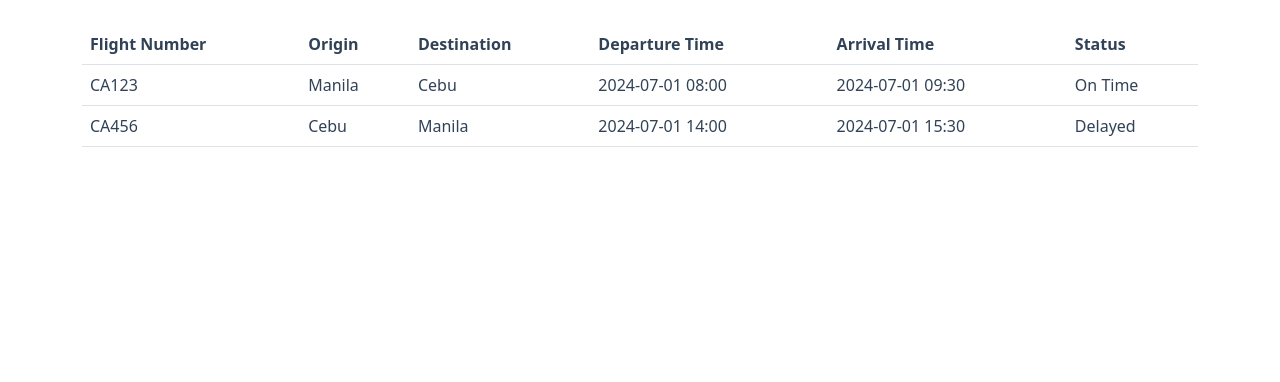
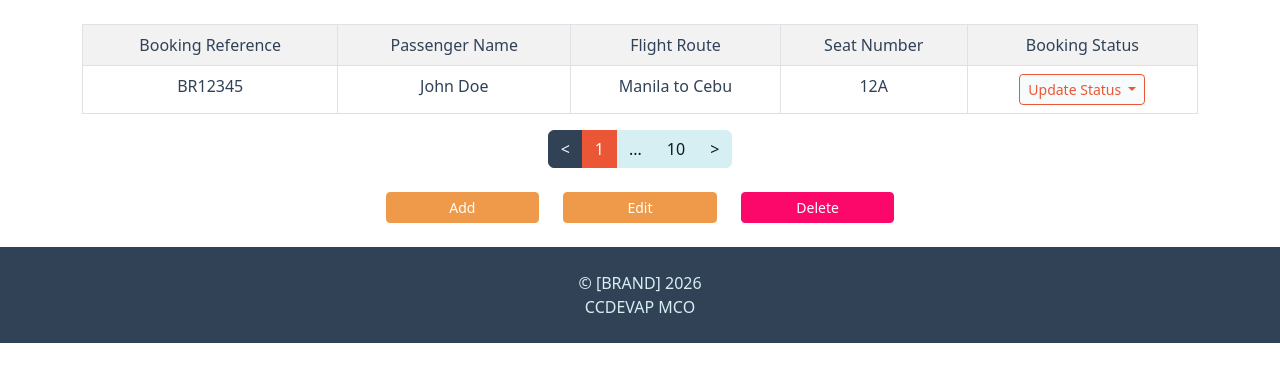
Before and after one commit to recursively-atomic/ccdevap-mco, a web app: file views/admin/admin-reservations.html in a window 1280 px wide. Shown: the part 194-576 px from the top of the page. Run offline with its HTML, style and script files only (its server is not run), Linux system fonts and the light colour scheme.

Commit message:
modified:   views/admin/admin-flights.html modified:   views/admin/admin-reservations.html

```diff
--- a/views/admin/admin-reservations.html
+++ b/views/admin/admin-reservations.html
@@ -86,41 +86,153 @@
             </ul>
         </div>
     </nav>
+
     <!-- HEADER -->
     <header class="card align-items-center p-3 mb-4 text-white bg-primary-accent rounded-0">
         <h1>Reservation Management</h1>
     </header>
 
+    <!--RESERVATION TABLE-->
     <div class="container">
-<table class="table">
+        <table class="table table-striped table-bordered text-center">
+            <tr>
+                <td>Booking Reference</td>
+                <td>Passenger Name</td>
+                <td>Flight Route</td>
+                <td>Seat Number</td>
+                <td>Booking Status</td>
+            </tr>
+            <tr>
+                <td>BR12345</td>
+                <td>John Doe</td>
+                <td>Manila to Cebu</td>
+                <td>12A</td>
+                <td>
+                    <div class="dropdown d-inline">
+                        <button class="btn btn-sm btn-white btn-outline-primary dropdown-toggle align=right" data-bs-toggle="dropdown">
+                            Update Status
+                        </button>
+                        <ul class="dropdown-menu">
+                            <li><a class="dropdown-item" href="#">Confirmed</a></li>
+                            <li><a class="dropdown-item" href="#">Cancelled</a></li>
+                            <li><a class="dropdown-item" href="#">Pending</a></li>
+                        </ul>
+                </td>
+            </tr>
+        </table>
+    </div>
 
-<tr>
-        <th>Flight Number</th>
-        <th>Origin</th>
-        <th>Destination</th>
-        <th>Departure Time</th>
-        <th>Arrival Time</th>
-        <th>Status</th>
-</tr>
-<tr>
-    <td>CA123</td>
-    <td>Manila</td>
-    <td>Cebu</td>
-    <td>2024-07-01 08:00</td>
-    <td>2024-07-01 09:30</td>
-    <td>On Time</td>
-</tr>
-<tr>
-    <td>CA456</td>
-    <td>Cebu</td>
-    <td>Manila</td>
-    <td>2024-07-01 14:00</td>
-    <td>2024-07-01 15:30</td>
-    <td>Delayed</td>
-</table>
-</div>
+    <!--PAGINATION-->
+    <div class="card-footer d-flex justify-content-center">
+        <nav>
+            <ul class="pagination m-0">
+                <li class="page-item">
+                    <a class="page-link disabled">
+                        <span aria-hidden="true">
+                        < </span>
+                    </a>
+                </li>
 
-    <footer></footer>
+                    <li class="page-item"><a class="page-link active"> 1 </a></li>
+                    <li class="page-item"><a class="page-link"> ... </a></li>
+                    <li class="page-item"><a class="page-link"> 10 </a></li>
+
+                    <li class="page-item">
+                        <a class="page-link">
+                            <span aria-hidden="true"> > </span>
+                        </a>
+                    </li>
+            </ul>
+        </nav>
+    </div>
+
+    <br>
+
+    <!--ACTION BUTTONS-->
+    <div class="d-flex justify-content-center gap-4">
+        <button class="btn btn-sm btn-secondary text-white" style="width: 12%;" data-bs-toggle="modal" data-bs-target="#add-reserve">Add</button>
+        <button class="btn btn-sm btn-secondary text-white" style="width: 12%;" data-bs-toggle="modal" data-bs-target="#edit-reserve">Edit</button>
+        <button class="btn btn-sm btn-danger btn-secondary text-white" style="width: 12%;" data-bs-toggle="modal" data-bs-target="#delete-reserve">Delete</button>
+    </div>
+
+    <!-- ADD RESERVATION MODAL -->
+    <div class="modal fade" data-bs-backdrop="static" id="add-reserve">
+        <div class="modal-dialog modal-sm modal-dialog-centered text-center">
+            <div class="modal-content">
+                <div class="modal-header bg-dark text-white">
+                        <h1 class="modal-title fs-5"> Add a reservation </h1>
+                    </div>
+                    <p>...</p>
+                        <div class="modal-footer d-flex bg-light">
+                            <button class="btn btn-success text-white" data-bs-dismiss="modal">
+                                Add Reservation
+                            </button>
+                            <button class="btn btn-danger text-white" data-bs-dismiss="modal">
+                                    Exit
+                            </button>
+                        </div>
+
+                    </div>
+                </div>
+            </div>
+        </div>
+    </div>
+
+    <!-- EDIT FLIGHT MODAL -->
+    <div class="modal fade" data-bs-backdrop="static" id="edit-reserve">
+        <div class="modal-dialog modal-sm modal-dialog-centered text-center">
+            <div class="modal-content">
+                <div class="modal-header bg-dark text-white">
+                        <h1 class="modal-title fs-5"> Edit Reservation Details </h1>
+                    </div>
+                        <p>...</p>
+                        <div class="modal-footer d-flex bg-light">
+                            <button class="btn btn-success text-white" data-bs-dismiss="modal">
+                                Save Changes
+                            </button>
+                            <button class="btn btn-danger text-white" data-bs-dismiss="modal">
+                                Exit
+                            </button>
+                        </div>
+
+                    </div>
+                </div>
+            </div>
+        </div>
+    </div>
+
+    <!-- DELETE FLIGHT MODAL -->
+    <div class="modal fade" data-bs-backdrop="static" id="delete-reserve">
+        <div class="modal-dialog modal-sm modal-dialog-centered text-center">
+            <div class="modal-content">
+                <div class="modal-header bg-dark text-white">
+                        <h1 class="modal-title fs-5"> Delete Reservation </h1>
+                    </div>
+                    <p>...</p>
+                        <div class="modal-footer d-flex bg-light">
+                            <button class="btn btn-success text-white" data-bs-dismiss="modal">
+                                Delete Reservation
+                            </button>
+                            <button class="btn btn-danger text-white" data-bs-dismiss="modal">
+                                Exit
+                            </button>
+                        </div>
+
+                    </div>
+                </div>
+            </div>
+        </div>
+    </div>
+
+    <br>
+
+    <!-- FOOTER -->
+    <footer class="pt-4 pb-2 mt-5 mt-auto text-center sticky-bottom bg-dark">
+        <p class="text-light">
+            &copy; [BRAND] 2026 <br>
+            CCDEVAP MCO
+        </p>
+    </footer>
 </body>
 
 </html>
```
Also changed, not shown: views/admin/admin-flights.html (+16 -16 lines).
